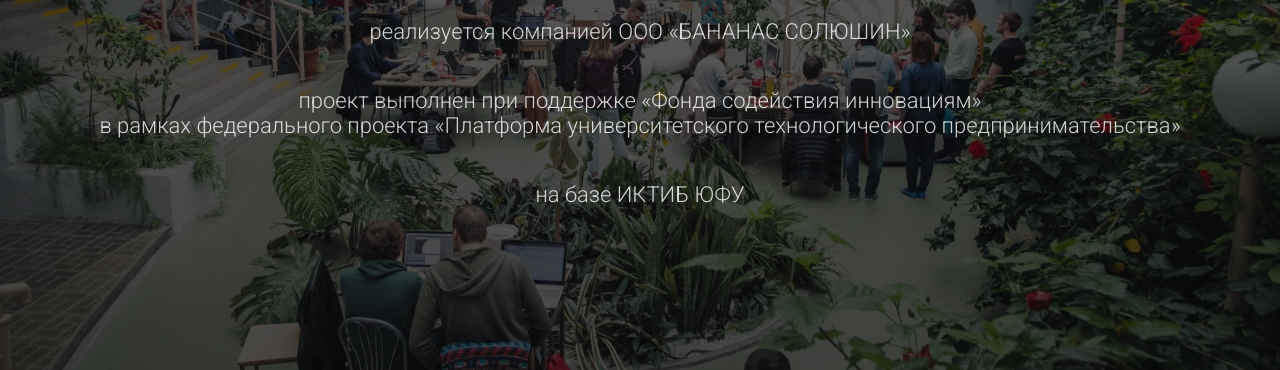
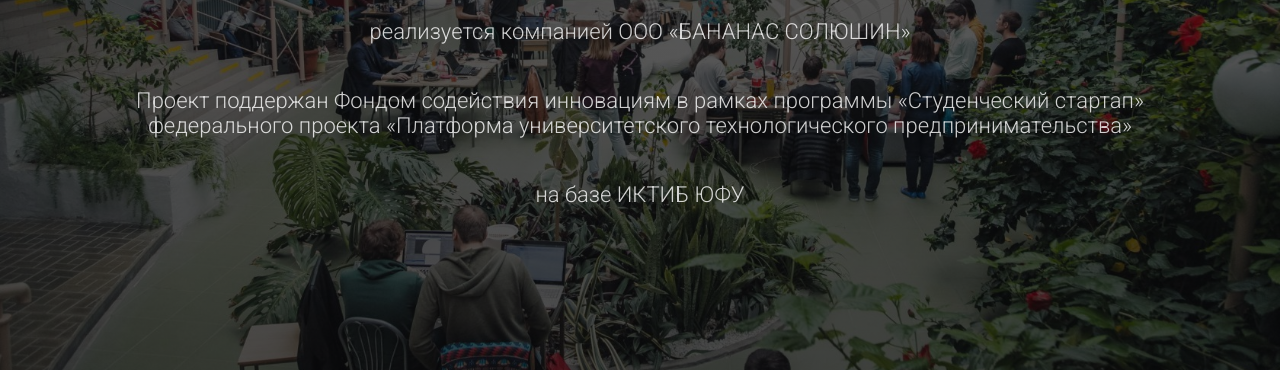
Before and after one commit to Rengerstarx/feel.sfedu.ru, a plain HTML site: page index.html in a window 1280 px wide. Shown: the part 427-797 px from the top of the page. Drawn offline with Linux system fonts and the light colour scheme.

Commit message:
update string

```diff
--- a/index.html
+++ b/index.html
@@ -60,8 +60,8 @@
           <p>реализуется компанией ООО «БАНАНАС СОЛЮШИН»
           <p style="color: white; text-align: center;">
             <a href="https://www.fasie.ru/" target="_blank" rel="noopener noreferrer">
-              проект выполнен при поддержке «Фонда содействия инновациям»<br>
-              в рамках федерального проекта «Платформа университетского технологического предпринимательства»
+              Проект поддержан Фондом содействия инновациям в рамках программы «Студенческий стартап»<br>
+              федерального проекта «Платформа университетского технологического предпринимательства»
             </a>
           </p>
           <p>на базе ИКТИБ ЮФУ</p>
```
